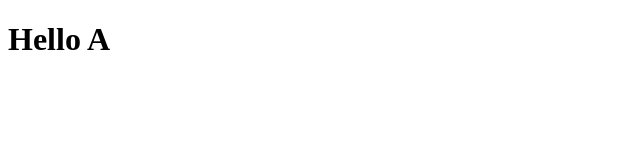
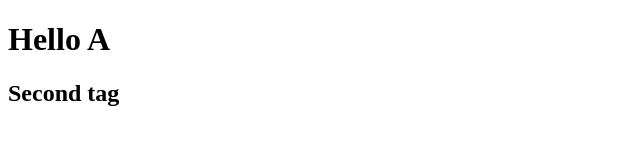
Before and after one commit to kameliyas/git-course, a plain HTML site: page index.html in a window 1280 px wide. Shown: the whole page, without its empty margins (0-640 px from the left). Drawn offline with Linux system fonts and the light colour scheme.

Commit message:
staging area

```diff
--- a/index.html
+++ b/index.html
@@ -8,6 +8,6 @@
 </head>
 <body>
     <h1>Hello A</h1>
-
+    <h2>Second tag</h2>
 </body>
 </html>
```
